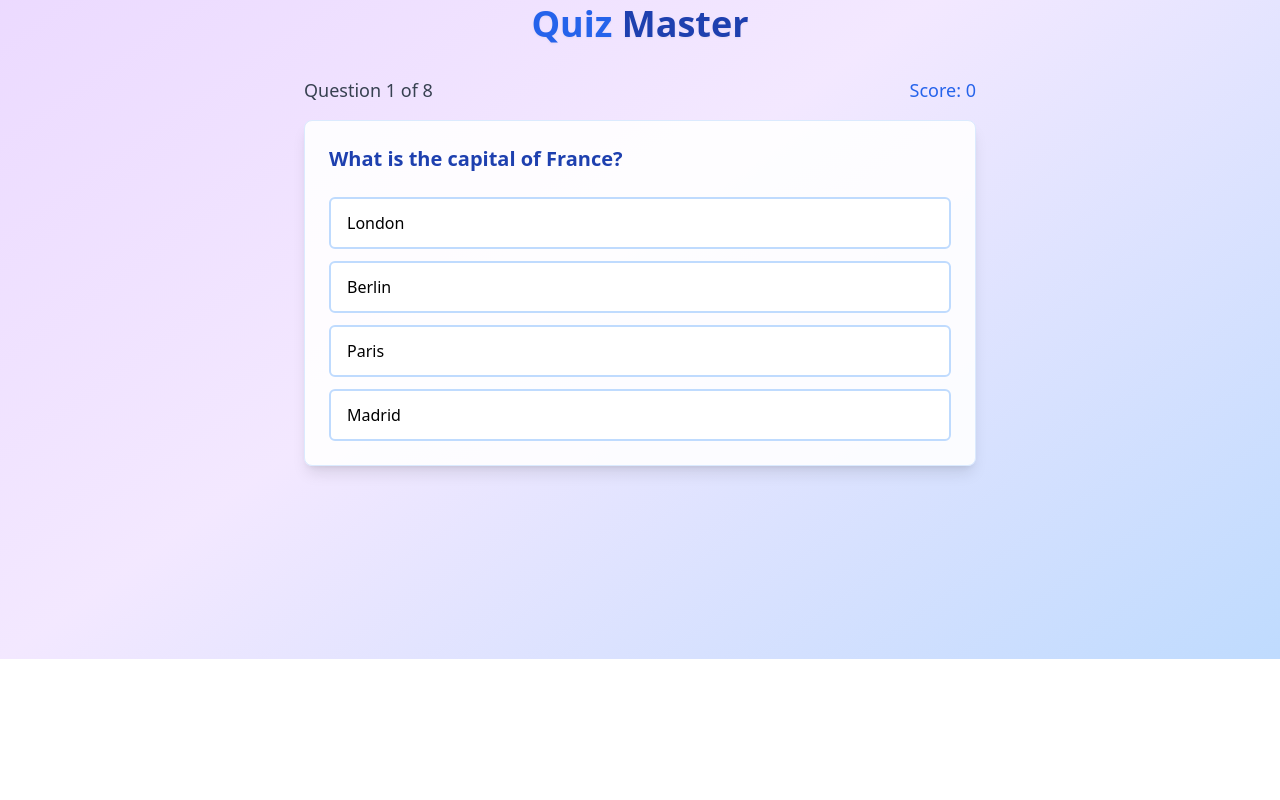
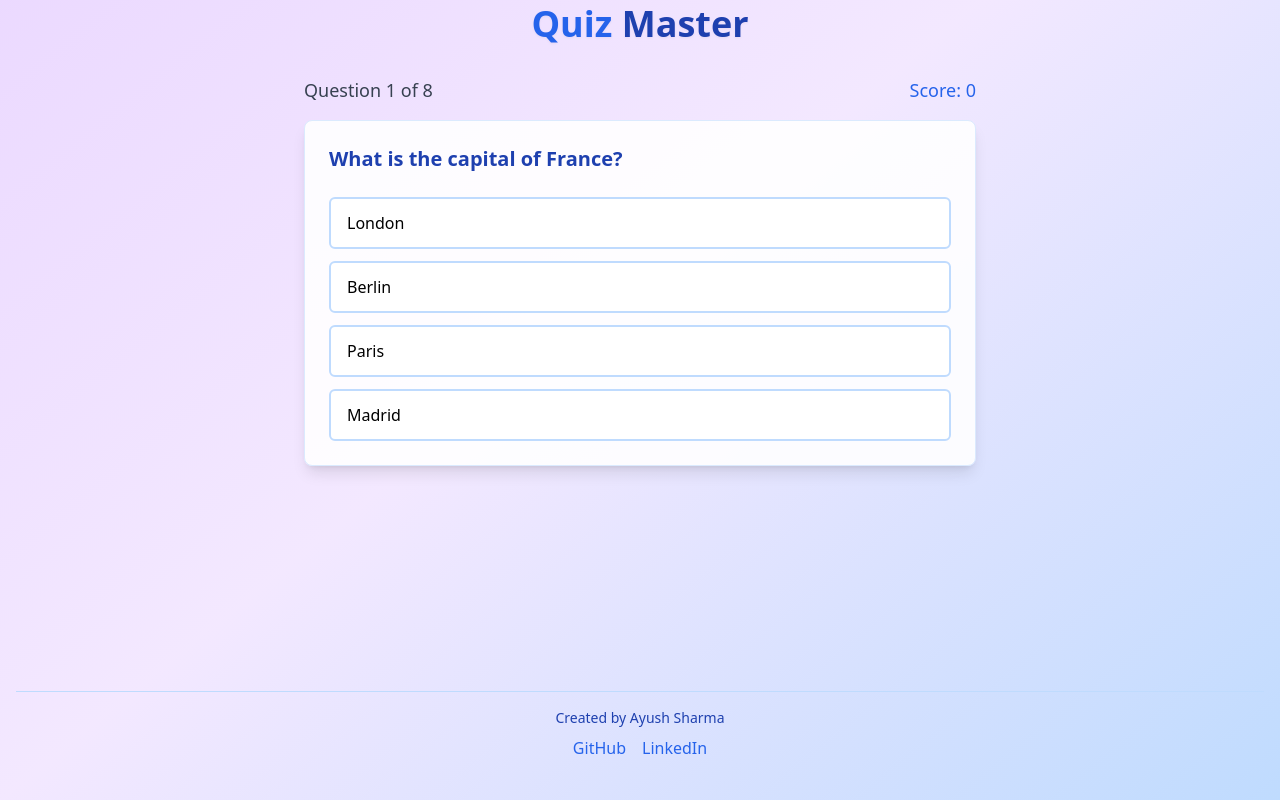
Before and after one commit to sharmacodes13/Quiz-app, a React (Vite) app: page / in a window 1280 px wide. Shown: the part 243-1043 px from the top of the page. Before the commit the page ends 902 px from the top, so only its background shows below. Built offline with nearby package versions, Linux system fonts and the light colour scheme.

Commit message:
Add contact information footer with GitHub and LinkedIn links

```diff
--- a/src/App.jsx
+++ b/src/App.jsx
@@ -5,8 +5,7 @@ function App() {
   const [timerEnabled, setTimerEnabled] = useState(false)
 
   return (
-    <div className="min-h-screen bg-gradient-to-br from-purple-200 via-purple-100 to-blue-200
-">
+    <div className="min-h-screen bg-gradient-to-br from-purple-200 via-purple-100 to-blue-200">
       <div className="container mx-auto px-4 py-6">
         <div className="mb-6 text-center">
           <label className="inline-flex items-center cursor-pointer">
@@ -23,6 +22,30 @@ function App() {
         </div>
 
         <Quiz enableTimer={timerEnabled} timePerQuestion={30} />
+
+        <footer className="mt-10 text-center py-4">
+          <div className="border-t border-blue-200 pt-4 text-blue-800">
+            <p className="text-sm mb-2">Created by Ayush Sharma</p>
+            <div className="flex justify-center space-x-4">
+              <a
+                href="https://github.com/sharmacodes13"
+                target="_blank"
+                rel="noopener noreferrer"
+                className="text-blue-600 hover:text-blue-800 transition-colors"
+              >
+                GitHub
+              </a>
+              <a
+                href="https://www.linkedin.com/in/ayush-sharma13/"
+                target="_blank"
+                rel="noopener noreferrer"
+                className="text-blue-600 hover:text-blue-800 transition-colors"
+              >
+                LinkedIn
+              </a>
+            </div>
+          </div>
+        </footer>
       </div>
     </div>
   )
```
